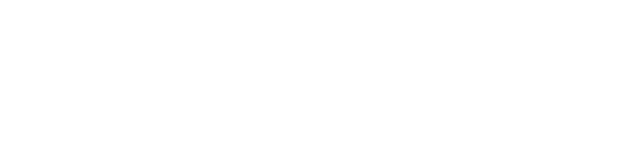
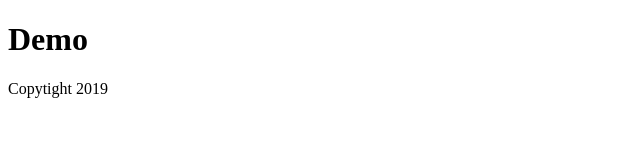
Before and after one commit to flash05052005/remote-demo, a plain HTML site: page index.html in a window 1280 px wide. Shown: the whole page, without its empty margins (0-640 px from the left). Drawn offline with Linux system fonts and the light colour scheme.

Commit message:
Footer added

```diff
--- a/index.html
+++ b/index.html
@@ -7,6 +7,7 @@
     <title>Document</title>
 </head>
 <body>
-
+<h1>Demo</h1>
+<footer>Copytight 2019</footer>
 </body>
 </html>
```
